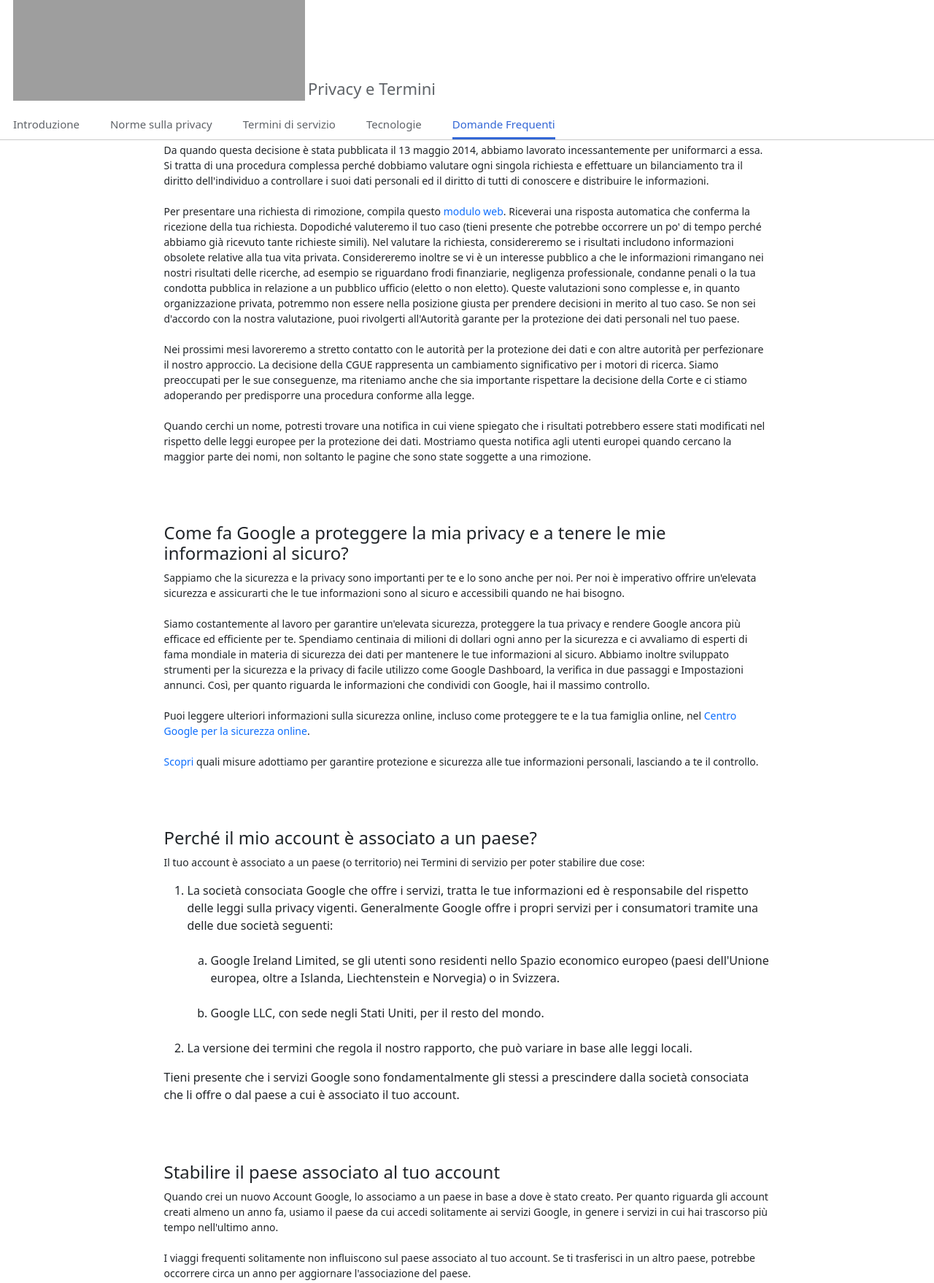
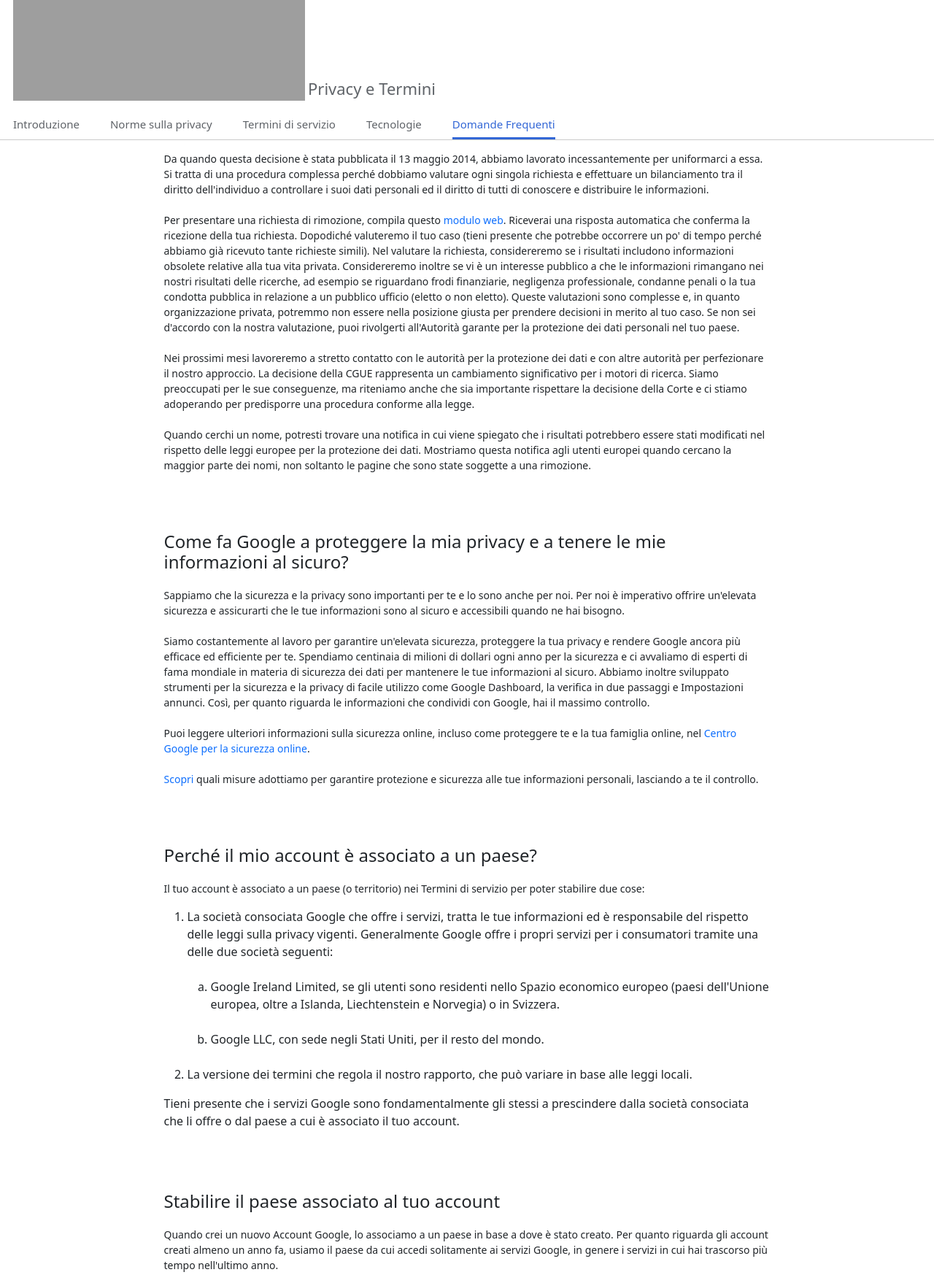
Before and after one commit to markcaf/php-google-faq, a PHP site: page / in a window 1280 px wide. Shown: the part 180-1938 px from the top of the page at 73% size. Run offline with PHP 8.4, Linux system fonts and the light colour scheme; grey boxes are pictures that could not be loaded.

Commit message:
style: customization of the questions

```diff
--- a/css/style.css
+++ b/css/style.css
@@ -35,7 +35,7 @@ header .top_line{
 }
 
 main{
-    margin-top: 140px;
+    margin: 140px 0 40px;
 }
 
 main h2{
@@ -44,5 +44,6 @@ main h2{
 }
 
 main p{
+    margin-top: 20px;
     font-size: 14px;
 }
```
